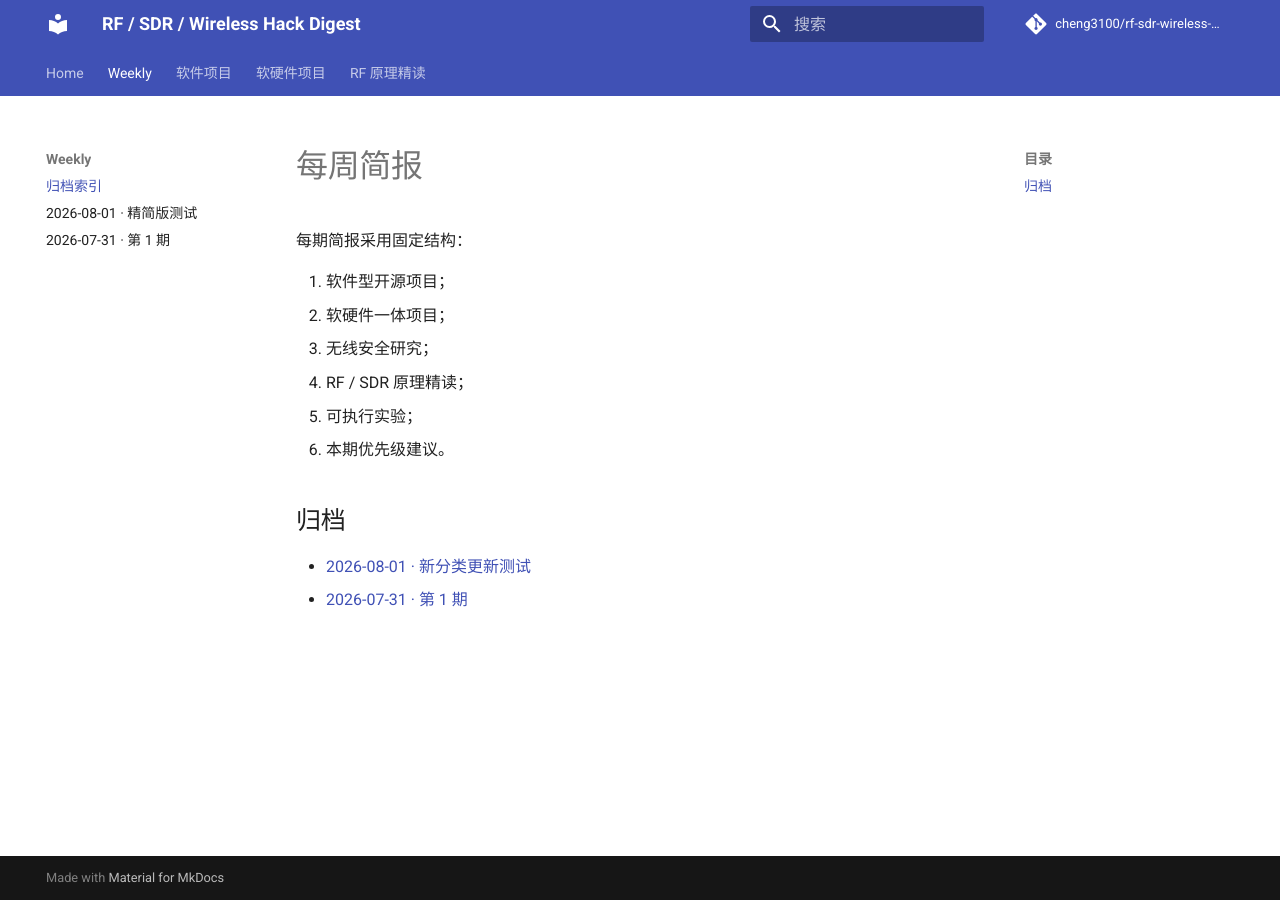
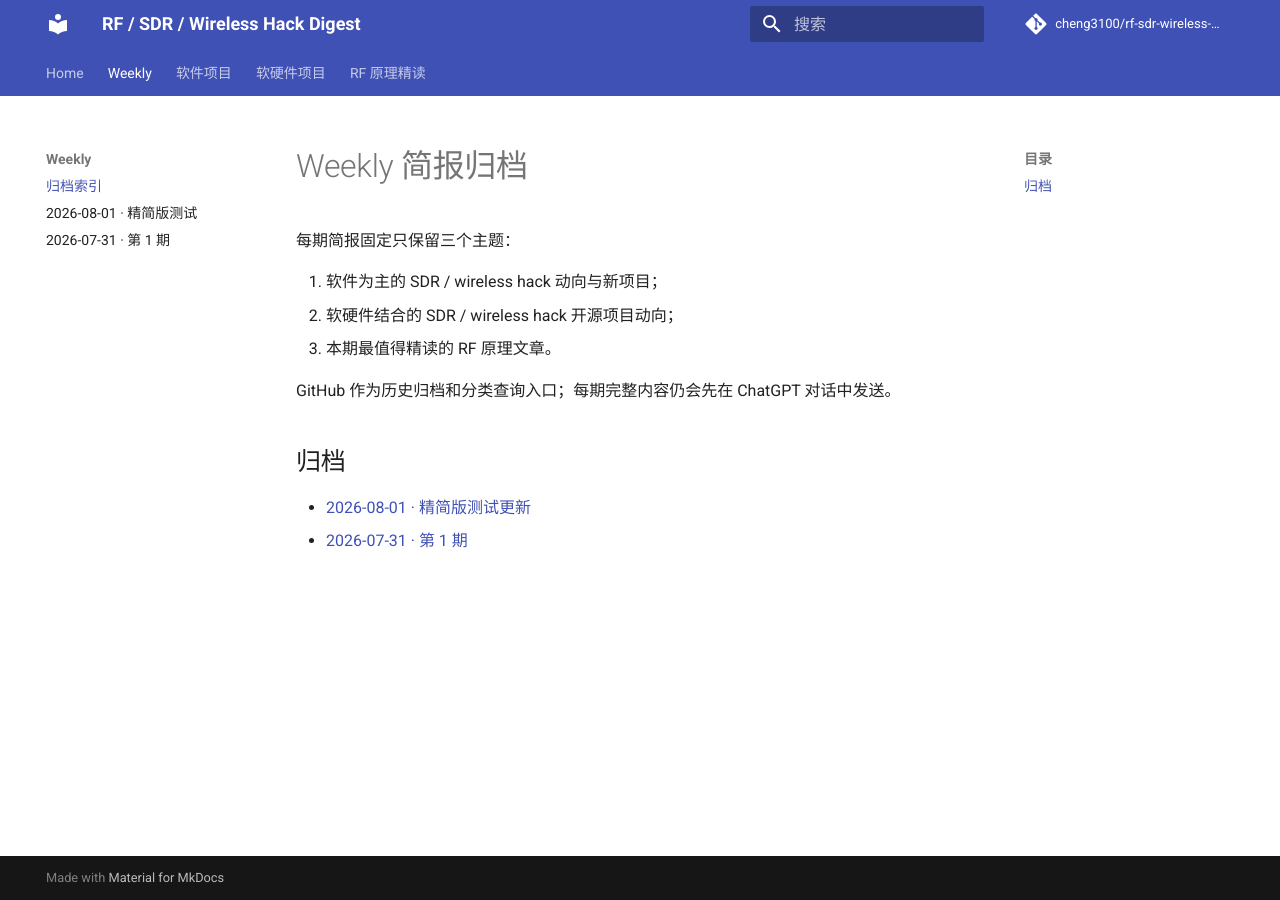
Before and after one commit to cheng3100/rf-sdr-wireless-security-digest, an MkDocs documentation site: the page built from docs/weekly/index.md, in a window 1280 px wide. Built offline with MkDocs 1.6.1 and Material for MkDocs 9.7.7, drawn with Linux system fonts in a browser that asks for light colours; comment, search, counter and statistics services are not loaded.

Commit message:
Simplify weekly archive format

```diff
--- a/docs/weekly/index.md
+++ b/docs/weekly/index.md
@@ -1,15 +1,14 @@
-# 每周简报
+# Weekly 简报归档
 
-每期简报采用固定结构：
+每期简报固定只保留三个主题：
 
-1. 软件型开源项目；
-2. 软硬件一体项目；
-3. 无线安全研究；
-4. RF / SDR 原理精读；
-5. 可执行实验；
-6. 本期优先级建议。
+1. 软件为主的 SDR / wireless hack 动向与新项目；
+2. 软硬件结合的 SDR / wireless hack 开源项目动向；
+3. 本期最值得精读的 RF 原理文章。
+
+GitHub 作为历史归档和分类查询入口；每期完整内容仍会先在 ChatGPT 对话中发送。
 
 ## 归档
 
-- [2026-08-01 · 新分类更新测试](2026-08-01.md)
+- [2026-08-01 · 精简版测试更新](2026-08-01.md)
 - [2026-07-31 · 第 1 期](2026-07-31.md)
```
